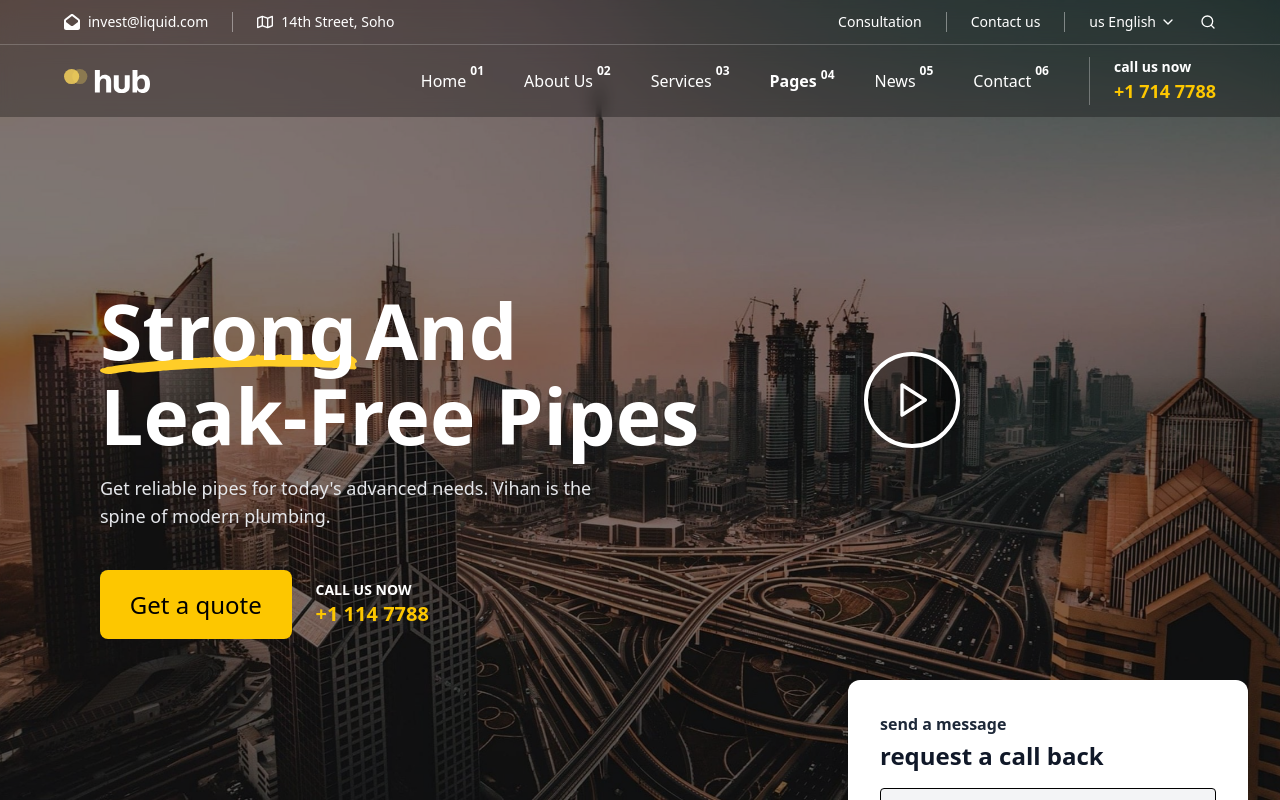
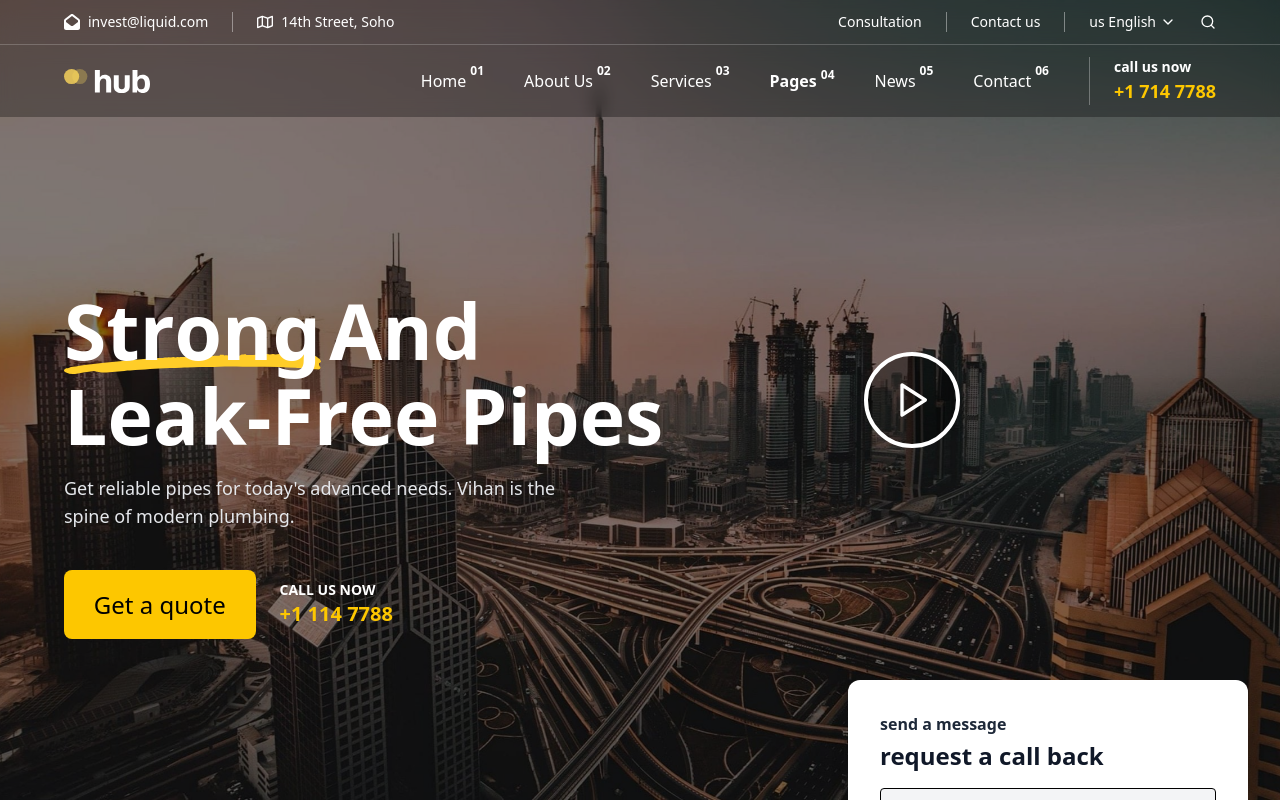
Before and after one commit to meghasingh07/5003, a React (Vite) app: page / in a window 1280 px wide. Built offline with nearby package versions, Linux system fonts and the light colour scheme.

Commit message:
initial commit

```diff
--- a/src/components/Hero.jsx
+++ b/src/components/Hero.jsx
@@ -46,7 +46,7 @@ export default function HeroSection({ onGetQuoteClick }) {
         />
       </div>
 
-      <div className="relative z-10 h-full left-9 text-[1.3rem] md:text-[1.5rem] flex flex-col justify-center px-6 md:px-16 max-w-7xl pt-32">
+      <div className="relative z-10 h-full  text-[1.3rem] sm:text-[1.25rem] md:text-[1.5rem] flex flex-col justify-center px-6 md:px-16 max-w-7xl pt-32">
         <h1 className="text-white text-[2.5rem]  sm:text-[3rem] md:text-[8rem] lg:text-[11rem] font-extrabold leading-[1.1] md:leading-[1.05]">
           <span className="relative inline-block mr-2">
             <span className="relative z-10">
```
